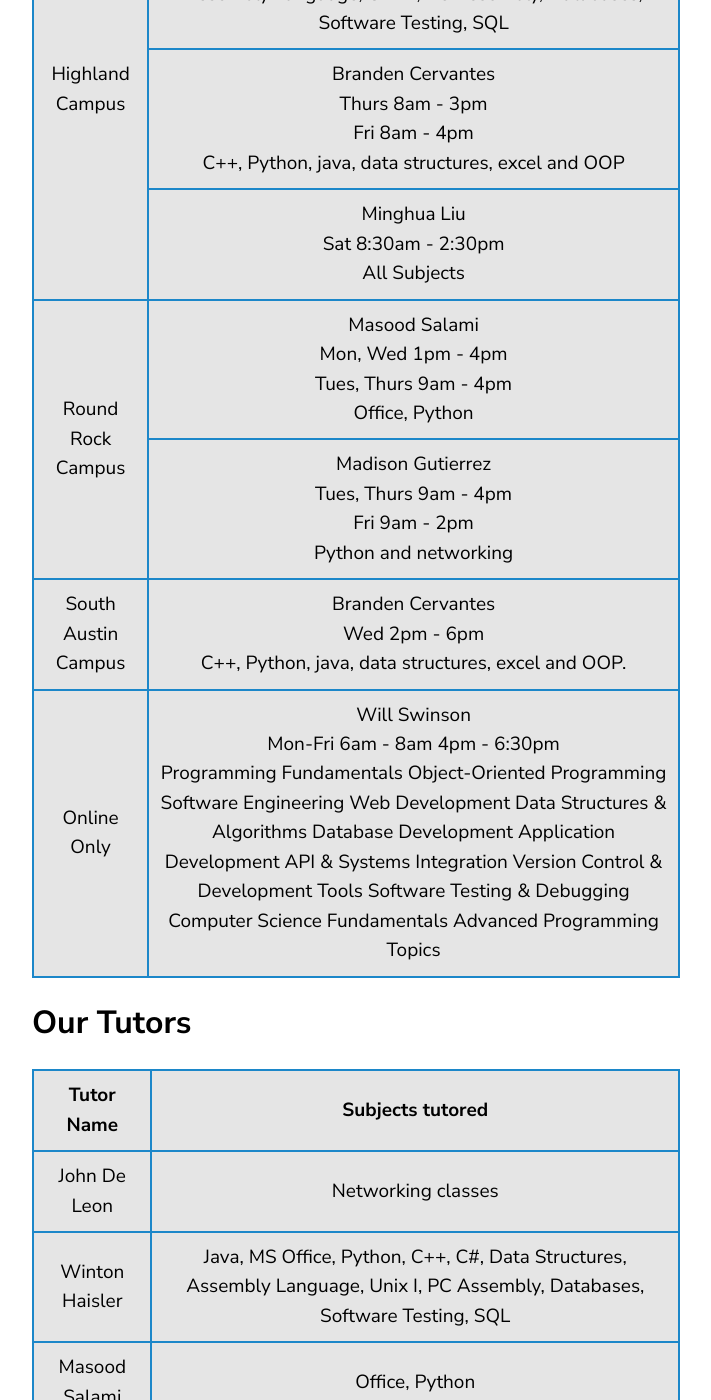
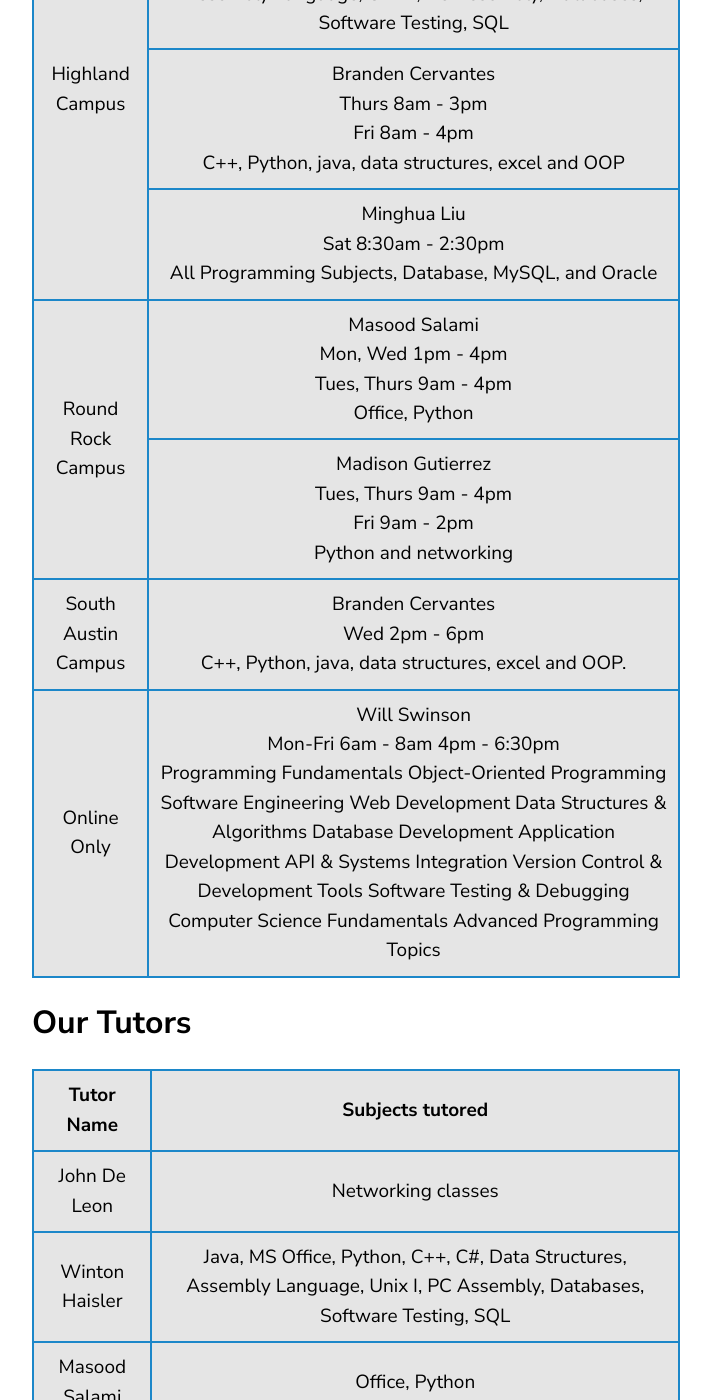
Before and after one commit to roosterrichard/acctutor, a Jekyll site: the page built from index.md, in a window 1280 px wide and 1400 px high, scrolled down 1873 px. Shown: the whole window, without its empty margins (68-779 px from the left). Built offline with Jekyll 4.4.1, drawn with Linux system fonts in a browser that asks for light colours; our own code applies the rules of GitHub Pages for plain Markdown files; some of the changed text lies outside the part shown.

Commit message:
added databases subjects for Minghua, as student was confused if he covered it.

```diff
--- a/index.md
+++ b/index.md
@@ -67,7 +67,7 @@ This is a first come first serve system where the average wait time is < 3 minut
             <br>
             Sat 8:30am - 2:30pm
             <br>
-            All Subjects
+            All Programming Subjects, Database, MySQL, and Oracle
         </td>
     </tr>
     <tr>
@@ -150,7 +150,7 @@ This is a first come first serve system where the average wait time is < 3 minut
 </tr>
 <tr>
     <td>Minghua Liu</td>
-    <td>All programming subjects</td>
+    <td>All Programming Subjects, Database, MySQL, and Oracle</td>
 </tr>
 <tr>
     <td>Branden Cervantes</td>
```
